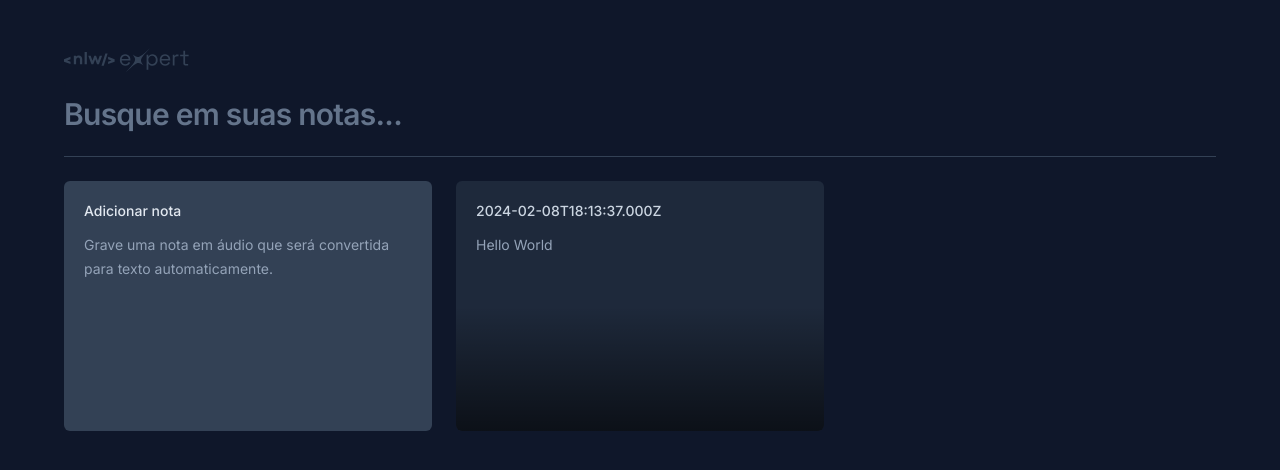
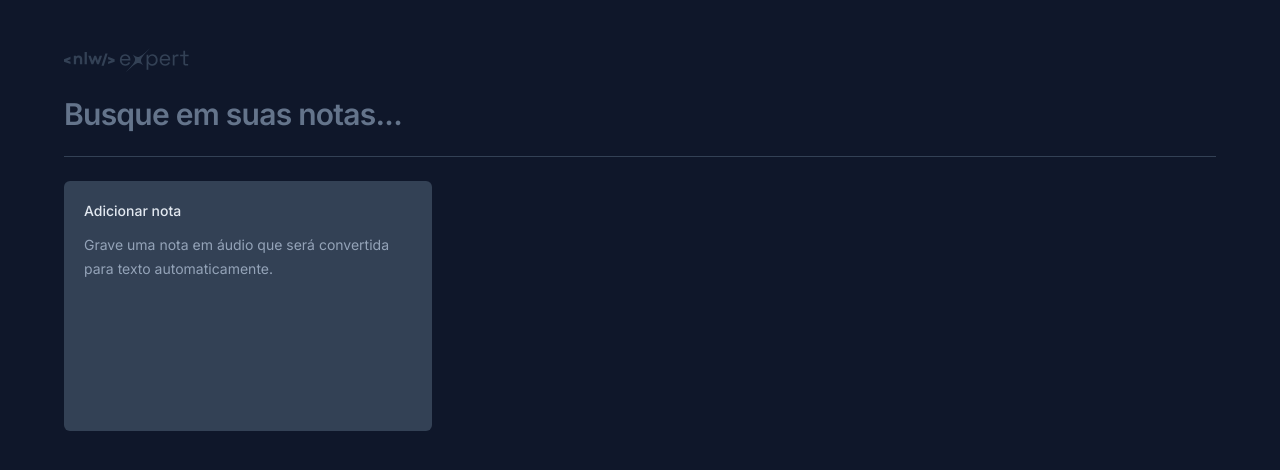
Before and after one commit to MarianaSavoldi/nlwexpert-reactjs, a React (Vite) app: page / in a window 1280 px wide. Shown: the top 470 px of the page. Built offline with nearby package versions, Linux system fonts and the light colour scheme.

Commit message:
feat: create a state to save new notes

```diff
--- a/src/App.tsx
+++ b/src/App.tsx
@@ -1,13 +1,27 @@
+import { useState } from 'react';
 import logo from './assets/logo-nlw-expert.svg';
 import { NewNoteCard } from './components/NewNoteCard';
 import { NoteCard } from './components/NoteCard';
 
-const note = {
-  date: new Date(),
-  content: 'Hello World',
-};
+interface Note {
+  id: string;
+  date: Date;
+  content: string;
+}
 
 export function App() {
+  const [notes, setNotes] = useState<Note[]>([]);
+
+  const onCreateNewNote = (content: string) => {
+    const newNote = {
+      id: crypto.randomUUID(),
+      date: new Date(),
+      content,
+    };
+
+    setNotes([newNote, ...notes]);
+  };
+
   return (
     <div className='mx-auto max-w-6xl my-12 space-y-6'>
       <img src={ logo } alt="NLW Expert Logo" />
@@ -20,8 +34,8 @@ export function App() {
       </form>
       <div className='h-px bg-slate-700' />
       <div className='grid grid-cols-3 auto-rows-[250px] gap-6'>
-        <NewNoteCard />
-        <NoteCard note={ note } />
+        <NewNoteCard onCreateNewNote={ onCreateNewNote } />
+        { notes.map(note => <NoteCard key={ note.id } note={ note } />) }
       </div>
     </div>
   );
--- a/src/components/NewNoteCard.tsx
+++ b/src/components/NewNoteCard.tsx
@@ -3,7 +3,11 @@ import { X } from 'lucide-react';
 import { ChangeEvent, FormEvent, useState } from 'react';
 import { toast } from 'sonner';
 
-export function NewNoteCard() {
+interface NewNoteCardProps {
+  onCreateNewNote: (content: string) => void;
+}
+
+export function NewNoteCard({ onCreateNewNote }: NewNoteCardProps) {
   const [shouldShowOnboarding, setShouldShowOnboarding] = useState(true);
   const [content, setContent] = useState('');
 
@@ -20,6 +24,7 @@ export function NewNoteCard() {
 
   const handleSaveNote = (event: FormEvent) => {
     event.preventDefault();
+    onCreateNewNote(content);
     toast.success('Nota criada com sucesso');
   };
 
--- a/src/components/NoteCard.tsx
+++ b/src/components/NoteCard.tsx
@@ -15,7 +15,7 @@ export function NoteCard({ note }: NoteCardProps) {
     <Dialog.Root>
       <Dialog.Trigger className='text-left rounded-md flex flex-col bg-slate-800 p-5 gap-3 overflow-hidden outline-none relative hover:ring-2 hover:ring-slate-600 focus-visible:ring-2 focus-visible:ring-lime-400'>
         <span className='text-sm font-medium text-slate-300'>
-          { note.date.toISOString() }
+          { formatDistanceToNow(note.date, { locale: ptBR, addSuffix: true }) }
         </span>
         <p className='text-sm leading-6 text-slate-400'>
           { note.content }
```
